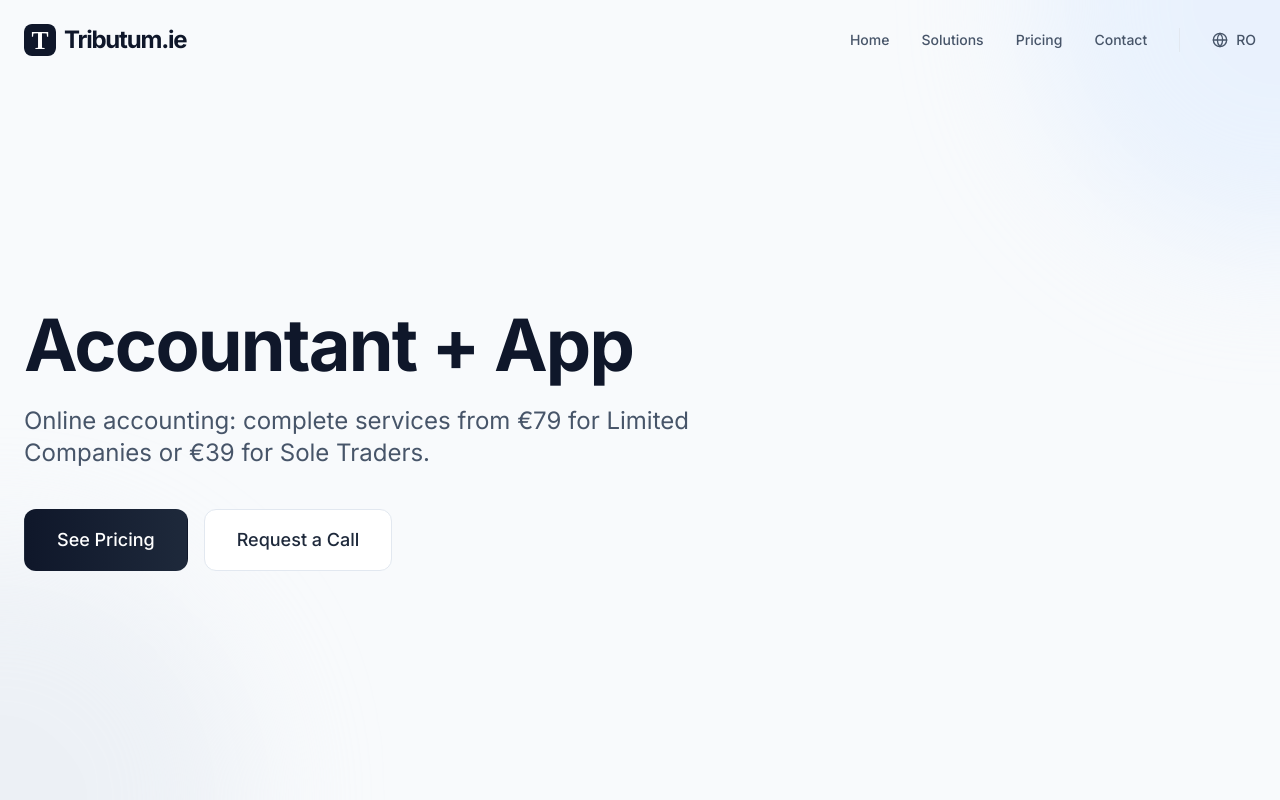
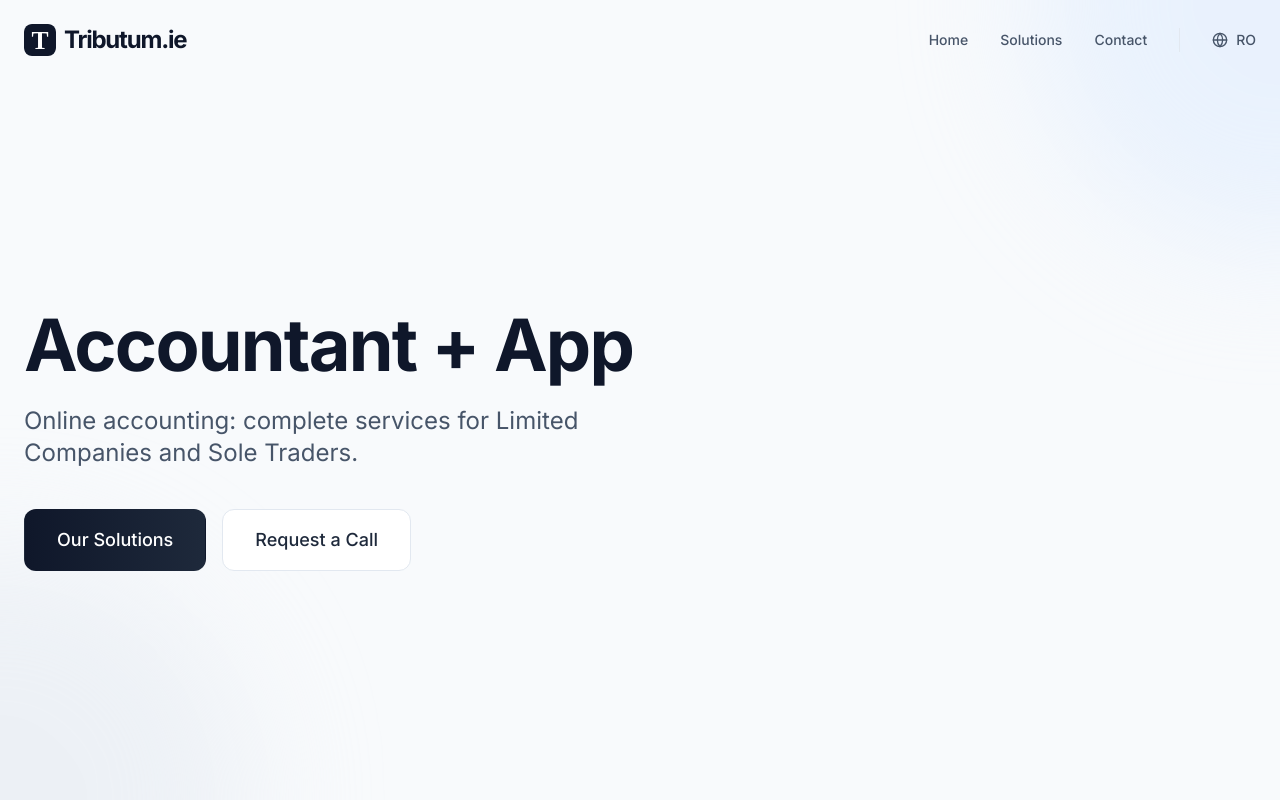
Before and after one commit to WickTheThird/tributum.github.io, a React (Vite) app: page / in a window 1280 px wide. Shown: the top 800 px of the page. Built offline with nearby package versions, Linux system fonts and the light colour scheme.

Commit message:
remove pricing mentions

```diff
--- a/src/components/Navbar.jsx
+++ b/src/components/Navbar.jsx
@@ -16,7 +16,6 @@ export const Navbar = ({ content, language, toggleLanguage, t }) => {
     const navLinks = [
         { key: 'Nav_Home', href: '#home' },
         { key: 'Nav_Services', href: '#features' }, // Mapped to Features section
-        { key: 'Nav_Pricing', href: '#process' }, // Mapped to Process for now, or new Pricing section
         { key: 'Nav_Contact', href: '#contact' },
     ];
 
--- a/src/content/website.md
+++ b/src/content/website.md
@@ -3,7 +3,6 @@
 BrandName: Tributum.ie
 Nav_Home: Home
 Nav_Services: Solutions
-Nav_Pricing: Pricing
 Nav_Resources: Resources
 Nav_Contact: Contact
 Footer_Rights: All rights reserved. Tributum is a trading name of tributum.ie
@@ -12,7 +11,6 @@ Footer_Rights: All rights reserved. Tributum is a trading name of tributum.ie
 BrandName: Tributum.ie
 Nav_Home: Acasă
 Nav_Services: Soluții
-Nav_Pricing: Tarife
 Nav_Resources: Resurse
 Nav_Contact: Contact
 Footer_Rights: Toate drepturile rezervate. Tributum este denumire comercială a tributum.ie
@@ -20,14 +18,14 @@ Footer_Rights: Toate drepturile rezervate. Tributum este denumire comercială a
 # Hero
 ## en
 Title: Accountant + App
-Subtitle: Online accounting: complete services from €79 for Limited Companies or €39 for Sole Traders.
-CTA_Primary: See Pricing
+Subtitle: Online accounting: complete services for Limited Companies and Sole Traders.
+CTA_Primary: Our Solutions
 CTA_Secondary: Request a Call
 
 ## ro
 Title: Contabil + Aplicație
-Subtitle: Contabilitate online: servicii complete de la 79€ pentru LTD sau 39€ pentru Sole Trader.
-CTA_Primary: Vezi Tarifele
+Subtitle: Contabilitate online: servicii complete pentru LTD și Sole Trader.
+CTA_Primary: Soluțiile Noastre
 CTA_Secondary: Vreau să fiu sunat
 
 # Features
```
